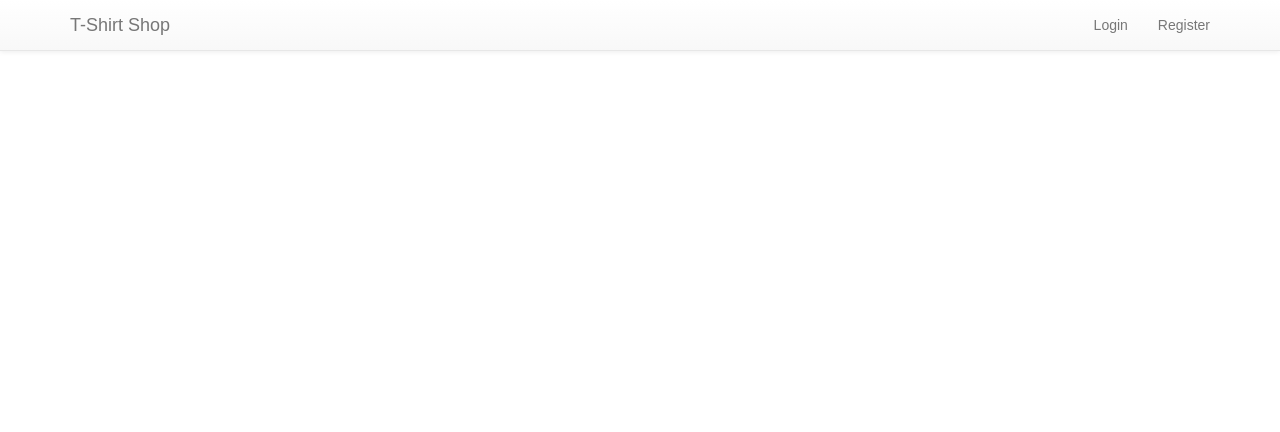
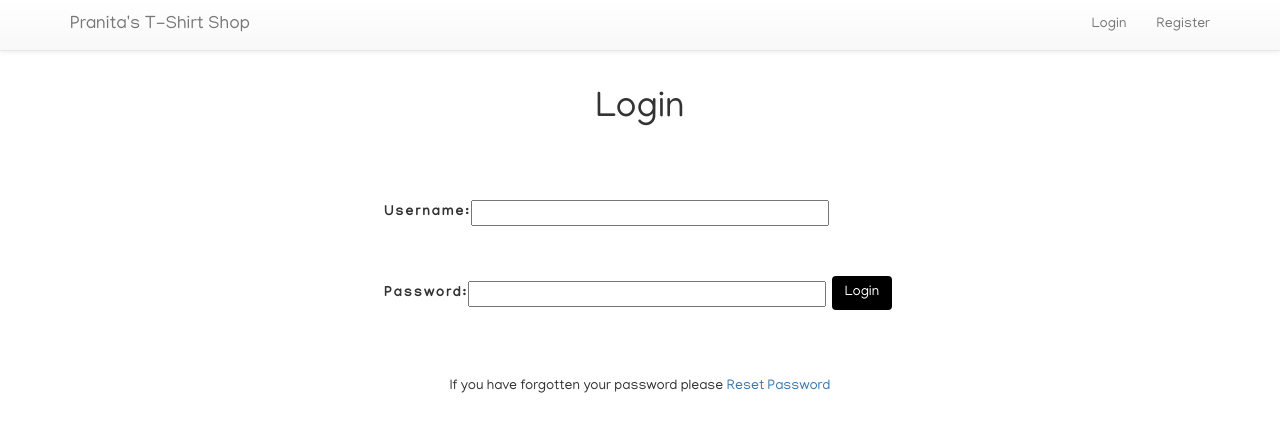
Before and after one commit to pranitastudent/Milestone-5-project, a Django app: page /accounts/login/ in a window 1280 px wide. Shown: the top 432 px of the page. Run offline with Django 3.2, Linux system fonts and the light colour scheme; some libraries are stand-ins or nearby versions.

Commit message:
Added basic styling to login and registration

```diff
--- a/accounts/forms.py
+++ b/accounts/forms.py
@@ -3,36 +3,22 @@ from django.contrib.auth.models import User
 from django.contrib.auth.forms import UserCreationForm
 from django.core.exceptions import ValidationError
 
-# Login Form
-
 class UserLoginForm(forms.Form):
-    """Form to login users """
-
+    """Form for login page"""
     username = forms.CharField()
     password = forms.CharField(widget=forms.PasswordInput)
 
-# Registration Form
 
 class UserRegistrationForm(UserCreationForm):
-    """Form to register users"""
-
+    """Form to allow users to register"""
     password1 = forms.CharField(
-        label="Password",
-        widget=forms.PasswordInput)
+        label="Password", widget=forms.PasswordInput)
     password2 = forms.CharField(
-        label="Password Confirmation",
-        widget=forms.PasswordInput)
+        label="Confirm Password", widget=forms.PasswordInput)
 
     class Meta:
-        model= User
+        model = User
         fields = ['email', 'username', 'password1', 'password2']
-
-
-# Feedback Form
-
-
-
-# Email Validation
 
     def clean_email(self):
         email = self.cleaned_data.get('email')
@@ -41,16 +27,14 @@ class UserRegistrationForm(UserCreationForm):
             raise forms.ValidationError(u'Email address must be unique')
         return email
 
-# Password Validation
-
     def clean_password2(self):
         password1 = self.cleaned_data.get('password1')
         password2 = self.cleaned_data.get('password2')
 
         if not password1 or not password2:
-            raise ValidationError("Please confirm your password")
+            raise ValidationError('Please confirm your password')
 
         if password1 != password2:
-            raise ValidationError("Passwords must match")
+            raise ValidationError("Passwords must match!")
 
         return password2
--- a/accounts/templates/login.html
+++ b/accounts/templates/login.html
@@ -1,17 +1,14 @@
-{% extends 'base.html' %}
+{% extends 'base.html' %} {% load bootstrap_tags %} {% block page_title %} Login {% endblock %}
 
-{% block page_title %} Login {% endblock %}
+<main class="container form-container">
+    {% block content %} {% block heading %}
+    <h1 class="main-heading">Login</h1> {% endblock %}
+    <form method="POST">
+        {% csrf_token %} {{ login_form | as_bootstrap }}
+        <button type="button submit" class="btn btn-outline-primary">Login</button>
 
-<main class="container">
-{% block heading %}<h1>Login Page</h1>{% endblock %}
-
-{% block content %}
-<form method = "POST">
-        {% csrf_token %}
-        {{ login_form }}
-        <button type ="submit">Login</button>
     </form>
-<p><a href = "{% url 'password_reset' %}">Reset Password</a></p>
-
-{% endblock %}
+    <br>
+    <p class="password">If you have forgotten your password please<a href="{% url 'password_reset' %}"> Reset Password</a></p>
+    {% endblock %}
 </main>
--- a/accounts/url_reset.py
+++ b/accounts/url_reset.py
@@ -4,12 +4,13 @@ from django.conf.urls import url
 from django.core.urlresolvers import reverse_lazy
 from django.contrib.auth.views import password_reset, password_reset_done, password_reset_confirm, password_reset_complete
 
-# Url Patterns for reset password
+# Url Patterns for password reset
 
 urlpatterns = [
-    url('^$', password_reset, {'post_reset_redirect': reverse_lazy('password_reset_done')}, name='password_reset'),
+    url(r'^$', password_reset,
+        {'post_reset_redirect': reverse_lazy('password_reset_done')}, name='password_reset'),
     url(r'^done/$', password_reset_done, name='password_reset_done'),
     url(r'^(?P<uidb64>[0-9A-Za-z]+)-(?P<token>.+)/$', password_reset_confirm,
         {'post_reset_redirect': reverse_lazy('password_reset_complete')}, name='password_reset_confirm'),
-    url('^complete/$', password_reset_complete, name='password_reset_complete')
+    url(r'^complete/$', password_reset_complete, name='password_reset_complete'),
 ]
--- a/accounts/urls.py
+++ b/accounts/urls.py
@@ -1,11 +1,12 @@
 from django.conf.urls import url, include
-from accounts.views import logout, login, registration, user_feedback
+from accounts.views import logout, login, register, feedback
 from accounts import url_reset
 
+
 urlpatterns = [
-    url(r'^logout/', logout, name="logout"),
-    url(r'^login/', login, name="login"),
-    url(r'^registration/', registration, name="register"),
-    url(r'^feedback/', user_feedback, name="user_feedback"),
-    url(r'^password-reset/', include(url_reset))
+    url(r'^register/$', register, name='register'),
+    url(r'^feedback/$', feedback, name='feedback'),
+    url(r'^logout/$', logout, name='logout'),
+    url(r'^login/$', login, name='login'),
+    url(r'^password-reset/', include(url_reset)),
 ]
--- a/accounts/views.py
+++ b/accounts/views.py
@@ -1,6 +1,7 @@
 # Django Shortcuts
 
 from django.shortcuts import render, redirect, reverse
+from django.http import HttpResponseRedirect
 from django.contrib import auth, messages
 from django.contrib.auth.models import User
 from django.contrib.auth.decorators import login_required
@@ -15,33 +16,39 @@ def index(request):
 
 # Logout View
 
-@login_required
 def logout(request):
-    """Logs the user out - logout.html"""
+    """Log out the user"""
     auth.logout(request)
-    messages.success(request, "You have succesfully logged out , if you wish to pruchase products please login in!")
+    messages.success(request, "You have successfully been logged out!",
+                     extra_tags="alert-primary")
     return redirect(reverse('index'))
 
 # Login View
 
 def login(request):
-    """Logs user in - pruchase item(s) in cart"""
+    """Logs the user in"""
     if request.user.is_authenticated:
+        messages.success(request, "You are already logged in!",
+                         extra_tags="alert-primary")
         return redirect(reverse('index'))
+
     if request.method == "POST":
         login_form = UserLoginForm(request.POST)
-
         if login_form.is_valid():
             user = auth.authenticate(username=request.POST['username'],
-                                     password=request.POST['password'])
-
+            password = request.POST['password'])
 
             if user:
                 auth.login(user=user, request=request)
-                messages.success(request, "You have successfully logged in!")
-                return redirect (reverse('index'))
+                messages.success(request, "You have successfully logged in!",
+                                 extra_tags="alert-primary")
+                if request.GET.get('next', False):
+                    return HttpResponseRedirect(request.GET.get('next'))
+                else:
+                    return redirect(reverse('index'))
             else:
-                login_form.add_error(None, "Your username or password is incorrect!")
+                login_form.add_error(None,
+                "Your username or password is incorrect!")
     else:
         login_form = UserLoginForm()
     return render(request, 'login.html', {"login_form": login_form})
@@ -49,38 +56,40 @@ def login(request):
 
 # Registration View
 
-def registration(request):
-    """ User Registration"""
-
+def register(request):
+    """Lets users register to site"""
     if request.user.is_authenticated:
+        messages.success(request, "You are already logged in",
+                         extra_tags="alert-primary")
         return redirect(reverse('index'))
 
     if request.method == "POST":
         registration_form = UserRegistrationForm(request.POST)
 
         if registration_form.is_valid():
-           registration_form.save()
+            registration_form.save()
 
-           user = auth.authenticate(username=request.POST['username'],
-                                    password=request.POST['password1'])
+            user = auth.authenticate(username=request.POST['username'],
+            password=request.POST['password1'])
 
-           if user:
-               auth.login(user=user, request=request)
-               messages.success(request, "You have succesfully registered!")
-               return redirect(reverse('index'))
-           else:
-               messages.error(request, "Unable to register your account at this time!")
-
+            if user:
+                auth.login(user=user, request=request)
+                messages.success(request, "You have successfully registered!",
+                                 extra_tags="alert-primary")
+                return redirect(reverse('index'))
+            else:
+                messages.error(request,
+                               "Unable to register your account at this time!",
+                               extra_tags="alert-danger")
 
     else:
-        registration_form=UserRegistrationForm()
-
-    return render(request, 'registration.html', {
-        "registration_form":registration_form})
+        registration_form = UserRegistrationForm()
+    return render(request, 'register.html', {
+        'registration_form': registration_form})
 
 # Feedback View
 
-def user_feedback(request):
+def feedback(request):
     """Renders Feedback Page - Only is user has bought Product"""
     user = User.objects.get(email=request.user.email)
     return render(request, 'feedback.html', {"feedback": user})
--- a/static/css/styles.css
+++ b/static/css/styles.css
@@ -1,11 +1,32 @@
-form {
-    width: 50%;
+@import url('https://fonts.googleapis.com/css?family=Manjari&display=swap');
+
+/*Body */
+
+body {
+    font-family: 'Manjari', sans-serif;
+    padding-top: 70px;
 }
 
-body {
-    font-family: Arial;
-    padding-top: 70px;
+
+/*Form */
+
+form {
+    padding-top:60px;
+    width: 40%;
+    margin:auto;
+    letter-spacing: 2px;
 }
+
+
+#id_username,
+#id_password {
+
+margin-bottom:50px;
+width:70%;
+}
+
+
+/*Footer*/
 
 footer {
     margin-top: 40px;
@@ -15,6 +36,9 @@ footer {
     color: #A9A9A9;
 }
 
+
+
+
 .icon-bar {
     background-color: #fff;
 }
@@ -22,3 +46,20 @@ footer {
 .accountform {
     padding-top: 20px;
 }
+
+/*Headings*/
+
+.main-heading {
+    text-align:center;
+}
+
+.password {
+  text-align:center;
+}
+
+/*Buttons*/
+
+.btn-outline-primary{
+   background:#000;
+   color:#fff;
+}
--- a/templates/base.html
+++ b/templates/base.html
@@ -28,8 +28,9 @@
                     <span class="icon-bar"></span>
                     <span class="icon-bar"></span>
                 </button>
-                <a class="navbar-brand" href="/">T-Shirt Shop</a>
+                <a class="navbar-brand" href="/">Pranita's T-Shirt Shop</a>
             </div>
+
             <div id="navbar" class="navbar-collapse collapse">
             <ul class="nav navbar-nav navbar-right">
                 {% if user.is_authenticated %}
@@ -41,12 +42,20 @@
                 {% endif %}
             </ul>
           </div>
-        </div>
     </nav>
+    <h1 class="main-heading">{% block page_heading %}{% endblock %}</h1>
+
     {% if messages %}
- <div class="alert alert-success">
-        <div class="messages">
+    <div>
         {% for message in messages %} {{ message }} {% endfor %}
     </div>
-    </div>
-    {% endif %}
+    {% endif %} {% block content %}{% endblock %}
+
+
+    <!-- Bootstrap CDN -->
+    <script src="https://cdnjs.cloudflare.com/ajax/libs/jquery/3.2.1/jquery.min.js"></script>
+    <script src="https://cdnjs.cloudflare.com/ajax/libs/twitter-bootstrap/3.3.7/js/bootstrap.min.js"></script>
+    <script src="https://cdnjs.cloudflare.com/ajax/libs/popper.js/1.14.7/umd/popper.min.js"></script>
+</body>
+
+</html>
```
Also changed, not shown: accounts/templates/register.html (added, +18 -0 lines), accounts/templates/registration.html (deleted, +0 -11 lines). Lines whose indentation alone changed are shown as unchanged.
